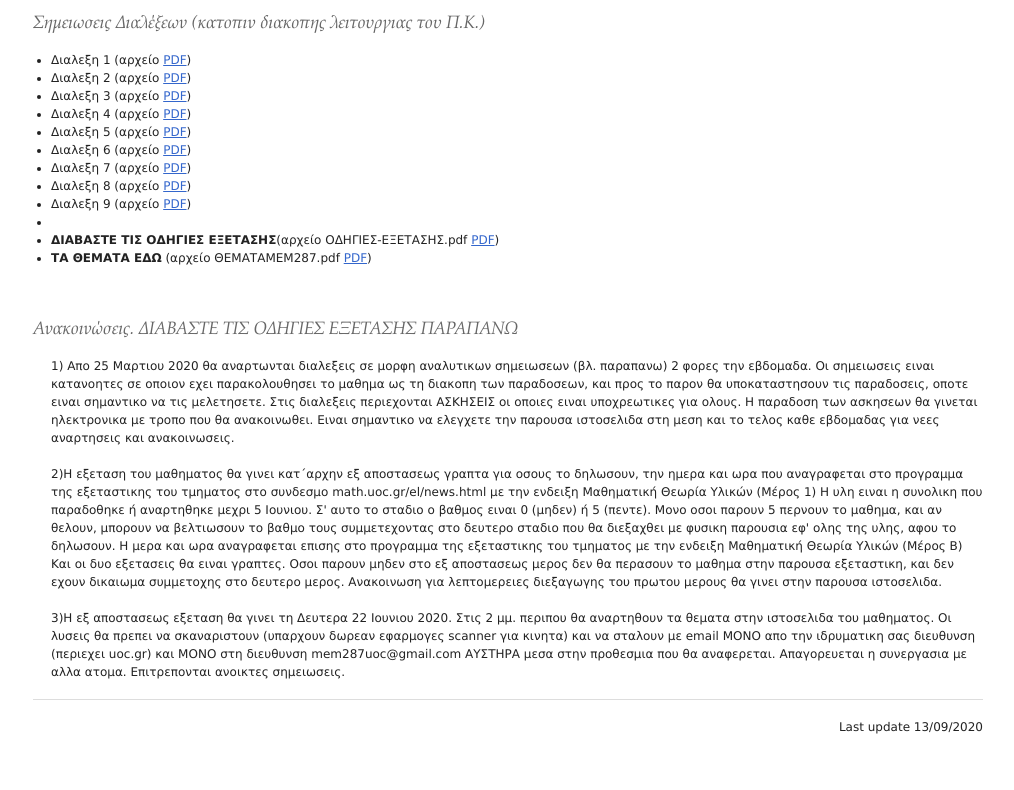
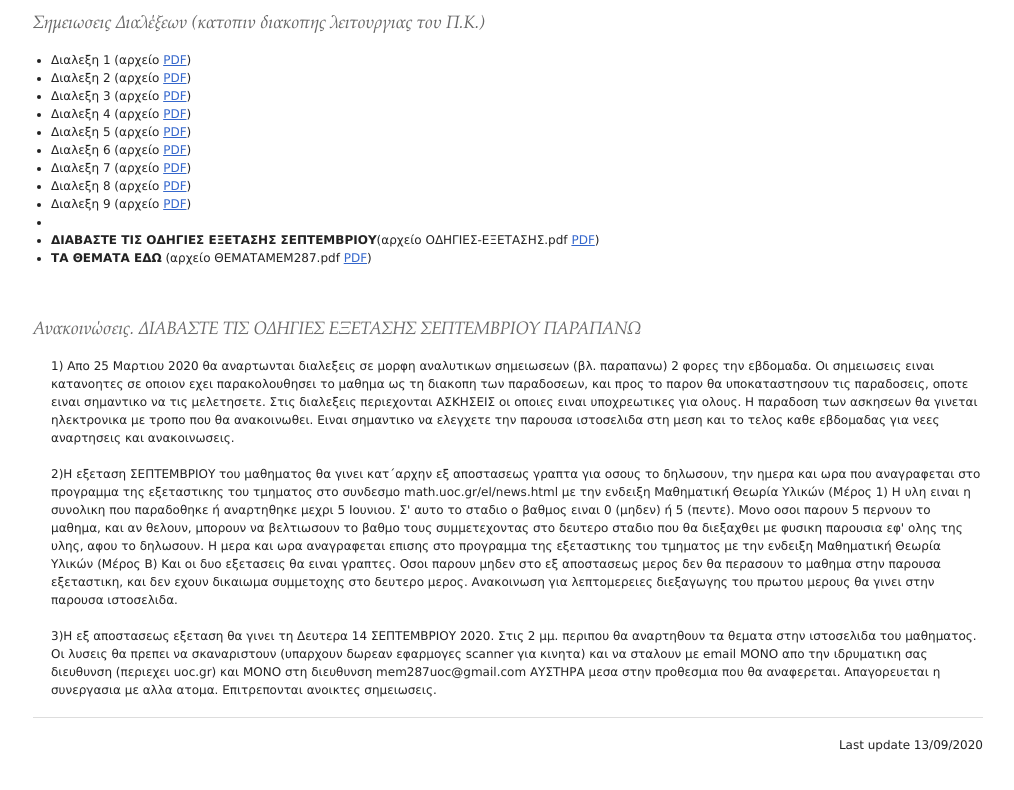
Before and after one commit to rosakis/mem287, a plain HTML site: page index.html in a window 1280 px wide. Shown: the part 336-1126 px from the top of the page, without its empty margins (132-1146 px from the left). Drawn offline with Linux system fonts and the light colour scheme.

Commit message:
Update index.html

```diff
--- a/index.html
+++ b/index.html
@@ -60,7 +60,7 @@
 	<li> Διαλεξη 8 (αρχείο <A HREF="MEM287Lecture8.pdf" target="_blank">PDF</A>) </li>
 	<li> Διαλεξη 9 (αρχείο <A HREF="MEM287Lecture9.pdf" target="_blank">PDF</A>) </li>
 	<li>  </li>
-	<li> <strong>ΔΙΑΒΑΣΤΕ ΤΙΣ ΟΔΗΓΙΕΣ ΕΞΕΤΑΣΗΣ</strong>(αρχείο ΟΔΗΓΙΕΣ-ΕΞΕΤΑΣΗΣ.pdf <A HREF="ΟΔΗΓΙΕΣ-ΕΞΕΤΑΣΗΣ.pdf" target="_blank">PDF</A>) </li>
+	<li> <strong>ΔΙΑΒΑΣΤΕ ΤΙΣ ΟΔΗΓΙΕΣ ΕΞΕΤΑΣΗΣ ΣΕΠΤΕΜΒΡΙΟΥ</strong>(αρχείο ΟΔΗΓΙΕΣ-ΕΞΕΤΑΣΗΣ.pdf <A HREF="ΟΔΗΓΙΕΣ-ΕΞΕΤΑΣΗΣ-ΣΕΠΤΕΜΒΡΙΟΥ.pdf" target="_blank">PDF</A>) </li>
         <li> <strong>ΤΑ ΘΕΜΑΤΑ ΕΔΩ</strong> (αρχείο ΘΕΜΑΤΑΜΕΜ287.pdf <A HREF=" " target="_blank">PDF</A>) </li>
 
 <!--	<li> Διαλεξη 2 (αρχείο <A HREF="lecture2.pdf" target="_blank">PDF</A>) </li>
@@ -80,7 +80,7 @@
 
 <br>
 <br>
-	<h3 class="fancy">Ανακοινώσεις. ΔΙΑΒΑΣΤΕ ΤΙΣ ΟΔΗΓΙΕΣ ΕΞΕΤΑΣΗΣ ΠΑΡΑΠΑΝΩ</h3>
+	<h3 class="fancy">Ανακοινώσεις. ΔΙΑΒΑΣΤΕ ΤΙΣ ΟΔΗΓΙΕΣ ΕΞΕΤΑΣΗΣ ΣΕΠΤΕΜΒΡΙΟΥ ΠΑΡΑΠΑΝΩ</h3>
 		<dl>
 			<dd> 1) Απο 25 Μαρτιου 2020 θα αναρτωνται διαλεξεις σε μορφη αναλυτικων σημειωσεων (βλ. παραπανω) 2 φορες την εβδομαδα. Οι
 			 σημειωσεις ειναι κατανοητες σε οποιον εχει παρακολουθησει το μαθημα ως τη διακοπη των παραδοσεων, και προς το παρον θα υποκαταστησουν τις
@@ -92,7 +92,7 @@
 
 				<br>
 
-			 <dd>2)Η εξεταση του μαθηματος θα γινει κατ΄αρχην εξ αποστασεως γραπτα για οσους το δηλωσουν,
+			 <dd>2)Η εξεταση ΣΕΠΤΕΜΒΡΙΟΥ του μαθηματος θα γινει κατ΄αρχην εξ αποστασεως γραπτα για οσους το δηλωσουν,
 			 την ημερα και ωρα που
 			 αναγραφεται στο προγραμμα της εξεταστικης του τμηματος στο συνδεσμο  math.uoc.gr/el/news.html
 			 με την ενδειξη Μαθηματική Θεωρία Υλικών (Μέρος 1)
@@ -107,7 +107,7 @@
 
 				<br>
 
-			 <dd>3)Η εξ αποστασεως εξεταση θα γινει τη Δευτερα 22 Ιουνιου 2020. Στις 2 μμ. περιπου
+			 <dd>3)Η εξ αποστασεως εξεταση θα γινει τη Δευτερα 14 ΣΕΠΤΕΜΒΡΙΟΥ 2020. Στις 2 μμ. περιπου
 θα αναρτηθουν τα θεματα στην ιστοσελιδα του μαθηματος.
 Οι λυσεις θα πρεπει να σκαναριστουν (υπαρχουν δωρεαν εφαρμογες scanner για κινητα) και να σταλουν με email
 			 ΜΟΝΟ απο την ιδρυματικη σας διευθυνση (περιεχει uoc.gr) και
```
